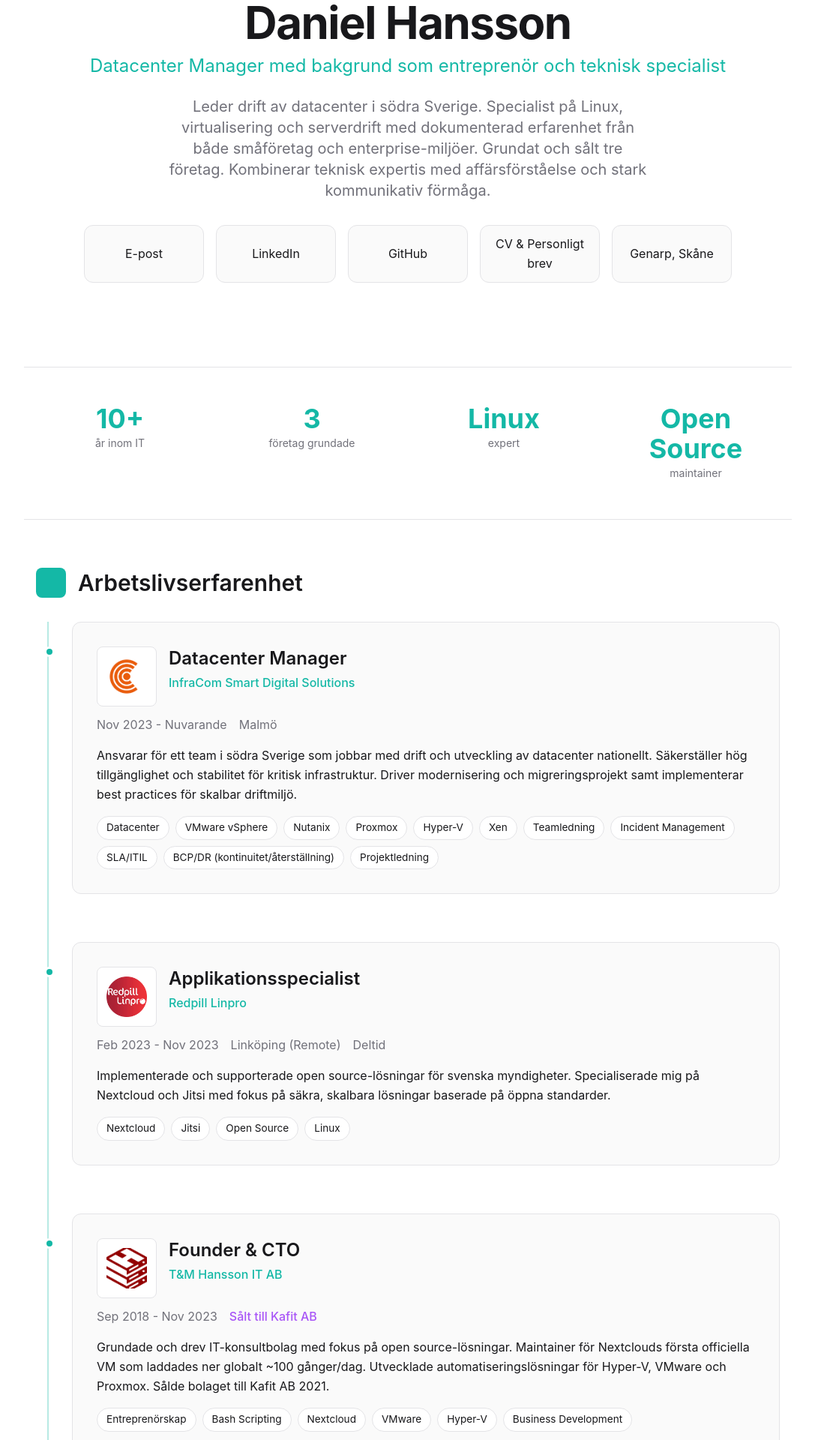
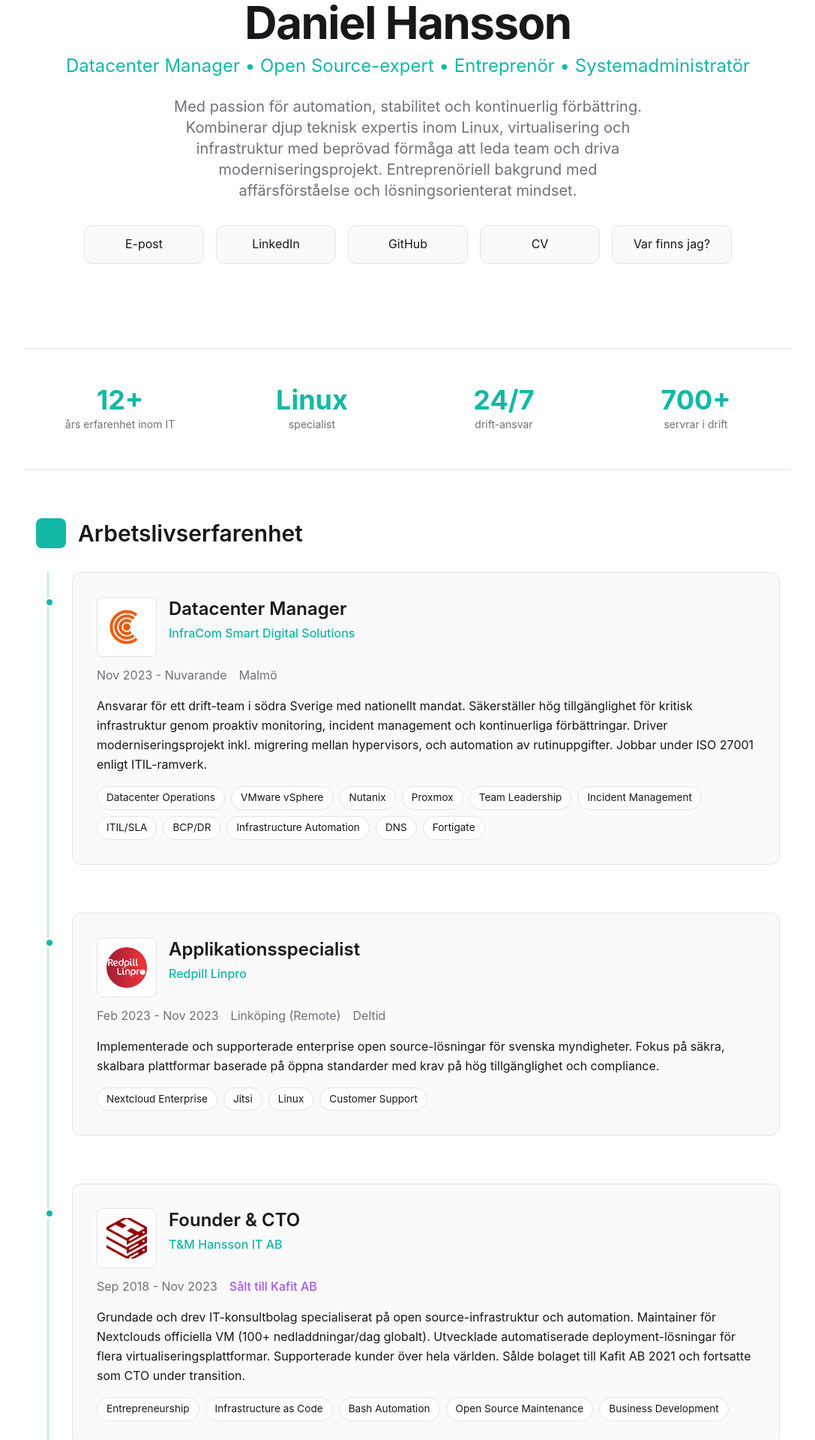
Before and after one commit to enoch85/enoch85.github.io, a Next.js app: page / in a window 1280 px wide. Shown: the part 80-2000 px from the top of the page at 75% size, without its empty margins (96-1183 px from the left). Built offline with nearby package versions, Linux system fonts and the light colour scheme.

Commit message:
more fixes

```diff
--- a/components/Additional.tsx
+++ b/components/Additional.tsx
@@ -49,7 +49,7 @@ export default function Additional() {
       description: (
         <ul className="list-disc pl-5 space-y-1">
           <li>Aktiv bidragsgivare till Nextcloud och ownCloud med flera års historia</li>
-          <li>Utvecklat automationsskript och VM som används på tusentals servrar globalt</li>
+          <li>Utvecklat automationsskript och auto-deploy appliances som används på tusentals servrar globalt</li>
           <li>Fokus på att göra komplexa system tillgängliga</li>
         </ul>
       ),
--- a/components/Experience.tsx
+++ b/components/Experience.tsx
@@ -63,8 +63,8 @@ export default function Experience() {
       company: 'InfraCom Smart Digital Solutions',
       period: 'Nov 2023 - Nuvarande',
       location: 'Malmö',
-  description: 'Ansvarar för ett team i södra Sverige som jobbar med drift och utveckling av datacenter nationellt. Säkerställer hög tillgänglighet och stabilitet för kritisk infrastruktur. Driver modernisering och migreringsprojekt samt implementerar best practices för skalbar driftmiljö.',
-  skills: ['Datacenter', 'VMware vSphere', 'Nutanix', 'Proxmox', 'Hyper-V', 'Xen', 'Teamledning', 'Incident Management', 'SLA/ITIL', 'BCP/DR (kontinuitet/återställning)', 'Projektledning'],
+      description: 'Ansvarar för ett drift-team i södra Sverige med nationellt mandat. Säkerställer hög tillgänglighet för kritisk infrastruktur genom proaktiv monitoring, incident management och kontinuerliga förbättringar. Driver moderniseringsprojekt inkl. migrering mellan hypervisors, och automation av rutinuppgifter. Jobbar under ISO 27001 enligt ITIL-ramverk.',
+      skills: ['Datacenter Operations', 'VMware vSphere', 'Nutanix', 'Proxmox', 'Team Leadership', 'Incident Management', 'ITIL/SLA', 'BCP/DR', 'Infrastructure Automation', 'DNS', 'Fortigate'],
       logo: '/infracom-logo.png',
       logoAlt: 'InfraCom',
     },
@@ -74,8 +74,8 @@ export default function Experience() {
       period: 'Feb 2023 - Nov 2023',
       location: 'Linköping (Remote)',
       employment: 'Deltid',
-      description: 'Implementerade och supporterade open source-lösningar för svenska myndigheter. Specialiserade mig på Nextcloud och Jitsi med fokus på säkra, skalbara lösningar baserade på öppna standarder.',
-      skills: ['Nextcloud', 'Jitsi', 'Open Source', 'Linux'],
+      description: 'Implementerade och supporterade enterprise open source-lösningar för svenska myndigheter. Fokus på säkra, skalbara plattformar baserade på öppna standarder med krav på hög tillgänglighet och compliance.',
+      skills: ['Nextcloud Enterprise', 'Jitsi', 'Linux', 'Customer Support'],
       logo: '/redpill-linpro-logo.png',
       logoAlt: 'Redpill Linpro',
     },
@@ -84,8 +84,8 @@ export default function Experience() {
       company: 'T&M Hansson IT AB',
       period: 'Sep 2018 - Nov 2023',
       highlight: 'Sålt till Kafit AB',
-      description: 'Grundade och drev IT-konsultbolag med fokus på open source-lösningar. Maintainer för Nextclouds första officiella VM som laddades ner globalt ~100 gånger/dag. Utvecklade automatiseringslösningar för Hyper-V, VMware och Proxmox. Sålde bolaget till Kafit AB 2021.',
-      skills: ['Entreprenörskap', 'Bash Scripting', 'Nextcloud', 'VMware', 'Hyper-V', 'Business Development'],
+      description: 'Grundade och drev IT-konsultbolag specialiserat på open source-infrastruktur och automation. Maintainer för Nextclouds officiella VM (100+ nedladdningar/dag globalt). Utvecklade automatiserade deployment-lösningar för flera virtualiseringsplattformar. Supporterade kunder över hela världen. Sålde bolaget till Kafit AB 2021 och fortsatte som CTO under transition.',
+      skills: ['Entrepreneurship', 'Infrastructure as Code', 'Bash Automation', 'Open Source Maintenance', 'Business Development'],
       logo: '/hanssonit-logo.png',
       logoAlt: 'T&M Hansson IT',
     },
@@ -95,19 +95,19 @@ export default function Experience() {
       period: 'Feb 2022 - Feb 2023',
       location: 'Lund',
       employment: 'Deltid',
-      description: 'Automatiserade backup-lösningar och privata molntjänster. Byggde CI/CD-pipelines och förbättrade systemarkitekturen för ökad stabilitet och skalbarhet.',
-      skills: ['DevOps', 'Backup Solutions', 'Private Cloud', 'Automation'],
+      description: 'Tillverkade och installerade IoT-enheter för energimätning hos stora industrier. Ansvarade för att organisera RAM-avtal med telefonioperatörer och säkerställa enheter alltid var uppkopplade. Gav support och förvaltade infrastruktur för säker dataöverföring.',
+      skills: ['IoT', 'Operations', 'Customer Support', 'Vendor Management'],
       logo: '/sensenode-logo.png',
       logoAlt: 'SenseNode',
     },
     {
-      title: 'IT-tekniker  → Systemadministratör',
+      title: 'IT-tekniker → Systemadministratör',
       company: 'Vessinge IT',
       period: 'Jul 2017 - Jan 2022',
       location: 'Malmö',
       highlight: 'Karriärutveckling',
-      description: 'Började som IT-tekniker, avancerade till systemadministratör och blev senare ansvarig för Second-Line. Förvaltade Microsoft-miljöer, VMware-infrastruktur och SQL-servrar. Etablerade Linux-kompetens internt och drev migrering till moderna plattformar.',
-      skills: ['Microsoft SQL Server', 'Active Directory', 'VMware ESX', 'Microsoft Exchange', 'Windows Server', 'Microsoft Azure', 'Linux Administration'],
+      description: 'Vessinge IT är del av större koncern inom fastighet. Började som IT-tekniker och avancerade till systemadministratör med huvudansvar för alla servrar och mjukvaror. Blev senare ansvarig för Second-Line. Förvaltade Windows/Linux hybrid-miljö med VMware, Hyper-V, Windows Server 2008-2019, Ubuntu, Docker och Portainer. Daglig kontakt med leverantörer och åtgärdade problem på högre teknisk nivå.',
+      skills: ['System Administration', 'VMware/Hyper-V', 'Windows/Linux Hybrid', 'Second-Line Support', 'Vendor Management'],
       logo: '/vessinge-logo.png',
       logoAlt: 'Vessinge IT',
     },
@@ -116,18 +116,18 @@ export default function Experience() {
       company: 'Örestad Linux AB',
       period: 'Nov 2016 - Maj 2017',
       location: 'Malmö',
-      description: 'Teknisk säljroll där jag hanterade kundrelationer och utvecklade affärer för Linux-baserade lösningar. Sjösatte deras VPS hosting baserad på Nextcloud. Hjälpte företag att migrera från proprietära system till open source.',
-      skills: ['Technical Sales', 'Linux', 'Customer Relations'],
+      description: 'Teknisk säljroll med fokus på Linux-baserade hosting-lösningar. Gjorde Örestad Linux till Nextcloud partner och implementerade VPS-plattform för Nextcloud-hosting. Hanterade försäljning och mindre supportuppdrag.',
+      skills: ['Technical Pre-Sales', 'Linux Solutions', 'Customer Relations', 'Nextcloud'],
       logo: '/orestad-logo.png',
       logoAlt: 'Orestad Linux',
     },
     {
-      title: 'Tidigare entreprenörskarriär',
-      company: 'Tech and Me • HSN Konsult • Powersales',
-      period: '2008 - 2018',
-      highlight: 'Serial Entrepreneur',
-      description: 'Över tio års erfarenhet inom försäljning och affärsutveckling från olika roller.\n\nHSN Konsult (B2B-försäljning) – mitt första företag med kontor i centrala Västerås och 4 anställda säljare. Blev diplomerade för vår insats.\n\nTech and Me fokuserade på WordPress och serveradministration med över 1500 unika besökare/dag.\n\nÄven IT-ansvarig på Powersales och försäkringsrådgivare på Trygg-Hansa där jag gjorde bäst resultat i utbildningsteamet, och toppade listorna nationellt',
-      skills: ['Business Development', 'WordPress', 'IT Management', 'Sales'],
+      title: 'Tidigare entreprenörskarriär och försäljning',
+      company: 'HSN Konsult • Powersales • Trygg-Hansa',
+      period: '2008 - 2016',
+      highlight: 'Företagare & Säljare',
+      description: 'HSN Konsult (2008-2011) – Mitt första företag med 4 anställda och kontor i centrala Västerås. B2B-försäljning av mobiltelefoni och telefoniväxlar. Diplomerad för vår insats och sålde företaget 2011.\n\nPowersales Sweden AB (2011-2014) – CTO i företaget som köpte HSN Konsult. Ansvarade för alla IT-relaterade frågor från konfiguration till inköp.\n\nTrygg-Hansa (2014-2016) – Framgångsrik försäkringsrådgivare vid sidan av studier. Toppade försäljningslistorna.',
+      skills: ['Business Development', 'CTO', 'B2B Sales', 'Team Leadership'],
       logo: '/hsn-konsult-logo.jpg',
       logoAlt: 'HSN Konsult',
     },
--- a/components/Hero.tsx
+++ b/components/Hero.tsx
@@ -7,11 +7,12 @@ export default function Hero() {
         Daniel Hansson
       </h1>
       <p className="text-xl md:text-2xl mb-6" style={{ color: 'var(--primary)' }}>
-        Datacenter Manager med bakgrund som entreprenör och teknisk specialist
+        Datacenter Manager • Open Source-expert • Entreprenör • Systemadministratör
       </p>
       <p className="max-w-2xl mx-auto text-lg md:text-xl mb-8 px-4" style={{ color: 'var(--light)' }}>
-        Leder drift av datacenter i södra Sverige. Specialist på Linux, virtualisering och serverdrift med dokumenterad erfarenhet från både småföretag och enterprise-miljöer.
-        Grundat och sålt tre företag. Kombinerar teknisk expertis med affärsförståelse och stark kommunikativ förmåga.
+        Med passion för automation, stabilitet och kontinuerlig förbättring.
+        Kombinerar djup teknisk expertis inom Linux, virtualisering och infrastruktur med beprövad förmåga att leda team och driva moderniseringsprojekt.
+        Entreprenöriell bakgrund med affärsförståelse och lösningsorienterat mindset.
       </p>
 
       <div className="grid grid-cols-1 sm:grid-cols-2 lg:grid-cols-3 xl:grid-cols-5 gap-4 max-w-4xl mx-auto px-4 mb-8">
@@ -43,15 +44,15 @@ export default function Hero() {
           rel="noopener noreferrer"
           className="contact-item"
         >
-          <span>CV & Personligt brev</span>
+          <span>CV</span>
         </a>
         <a
-          href="https://www.openstreetmap.org/?#map=13/55.59949/13.37809"
+          href="https://www.openstreetmap.org/?#map=11/55.5799/13.2632"
           target="_blank"
           rel="noopener noreferrer"
           className="contact-item"
         >
-          <span>Genarp, Skåne</span>
+          <span>Var finns jag?</span>
         </a>
       </div>
     </header>
--- a/components/Skills.tsx
+++ b/components/Skills.tsx
@@ -25,20 +25,28 @@ function SkillCategory({ title, skills }: SkillCategoryProps) {
 export default function Skills() {
   const skillCategories: SkillCategoryProps[] = [
     {
-      title: 'Infrastructure & Cloud',
-      skills: ['Linux Administration', 'VMware vSphere', 'Hyper-V', 'Proxmox', 'Docker', 'Kubernetes', 'Microsoft Azure', 'Datacenter Management'],
+      title: 'Virtualisering & Hypervisors',
+      skills: ['VMware vSphere/ESX', 'Nutanix AHV', 'Hyper-V', 'Proxmox VE', 'Hyperconverged Infrastructure'],
     },
     {
-      title: 'System & Nätverk',
-      skills: ['Active Directory', 'Windows Server', 'Microsoft Exchange', 'DNS/DHCP', 'VPN', 'Backup Solutions', 'Microsoft SQL Server', 'RAS'],
+      title: 'Operativsystem & Servrar',
+      skills: ['Linux-administration', 'Linux Server', 'Windows Server', 'Active Directory', 'Microsoft Exchange', 'Microsoft Azure', 'Docker'],
     },
     {
-      title: 'Development & Automation',
-      skills: ['Bash Scripting', 'PowerShell', 'Git', 'CI/CD', 'Infrastructure as Code', 'Python', 'Home Assistant', 'API Integration'],
+      title: 'Backup & Lagring',
+      skills: ['Veeam', 'Ahsay', 'Proxmox PBS', 'Disaster Recovery', 'Backuplösningar', 'High Availability'],
     },
     {
-      title: 'Open Source & Tools',
-      skills: ['Nextcloud', 'Jitsi Meet', 'WordPress', 'GitHub', 'Open Source Contribution', 'Documentation'],
+      title: 'Nätverk & Säkerhet',
+      skills: ['VPN', 'DNS/BIND', 'Fortigate', 'opnSense', 'pfSense', 'Unifi', 'Nätverkssäkerhet'],
+    },
+    {
+      title: 'Drift & Management',
+      skills: ['Datacenterdrift', 'IT-ledarskap', 'Incidenthantering', 'ITIL/SLA', 'Kapacitetsplanering', 'Övervakning'],
+    },
+    {
+      title: 'Automation & Skriptning',
+      skills: ['Ansible', 'Bash', 'PowerShell', 'VS Code', 'Infrastructure as Code', 'Packer', 'Git', 'Konfigurationshantering'],
     },
   ];
 
--- a/components/Stats.tsx
+++ b/components/Stats.tsx
@@ -2,10 +2,10 @@
 
 export default function Stats() {
   const stats = [
-    { number: '10+', label: 'år inom IT' },
-    { number: '3', label: 'företag grundade' },
-    { number: 'Linux', label: 'expert' },
-    { number: 'Open Source', label: 'maintainer' },
+    { number: '12+', label: 'års erfarenhet inom IT' },
+    { number: 'Linux', label: 'specialist' },
+    { number: '24/7', label: 'drift-ansvar' },
+    { number: '700+', label: 'servrar i drift' },
   ];
 
   return (
```
